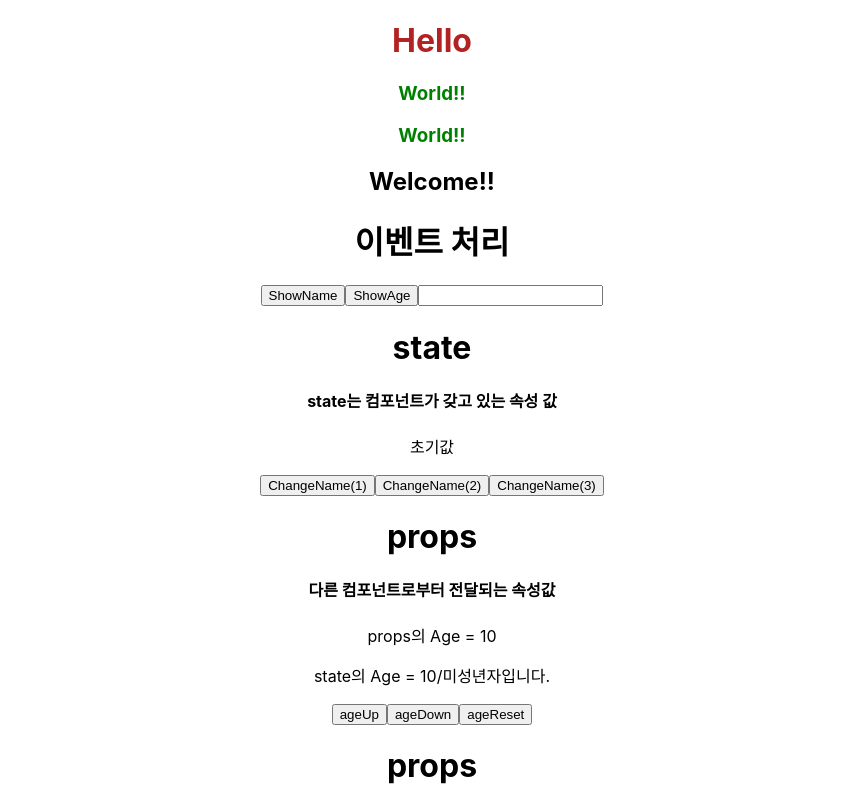
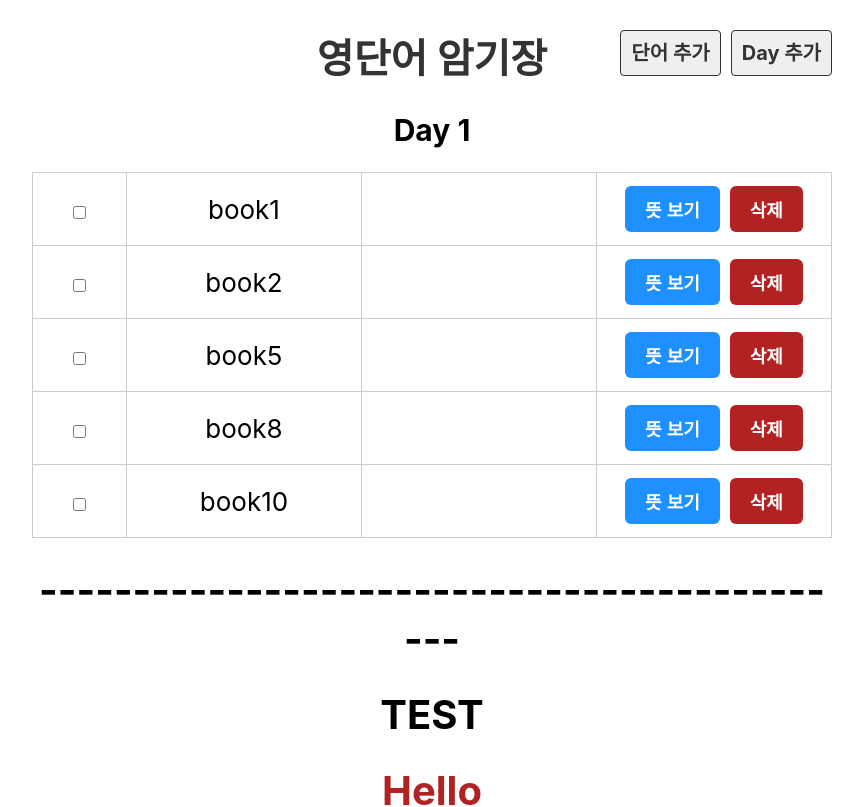
Before and after one commit to cjy324/react_exam, a React (Create React App) app: page /day/1 in a window 1280 px wide. Shown: the top 807 px of the page, without its empty margins (208-1071 px from the left). Built offline with nearby package versions, Linux system fonts and the light colour scheme.

Commit message:
21.06.04 router-dom 적용, 단어 암기 이벤트 적용, json-server 설치 등

```diff
--- a/package.json
+++ b/package.json
@@ -8,6 +8,7 @@
     "@testing-library/user-event": "^12.8.3",
     "react": "^17.0.2",
     "react-dom": "^17.0.2",
+    "react-router-dom": "^5.2.0",
     "react-scripts": "^4.0.3",
     "web-vitals": "^1.1.2"
   },
--- a/src/App.js
+++ b/src/App.js
@@ -1,9 +1,22 @@
 import './App.css';
+
+//컴포넌트 불러오기
 import Hello from './component/Hello';
 import Event from './component/Event';
 import State from './component/State';
 import Welcome from './component/Welcome';
 import Props from './component/Props';
+import Header from './component/Header';
+import DayList from './component/DayList';
+import Day from './component/Day';
+
+//라우터 불러오기
+import {
+  BrowserRouter,
+  Route,
+  Switch
+} from 'react-router-dom';
+import EmptyPage from './component/EmptyPage';
 
 //함수형 컴포넌트
 //모든 컴포넌트는 대문자로 시작해야 함
@@ -20,7 +33,29 @@ function App() {
   //JSX(JacaScript XML)
   //HTML과 유사한 개념
   return (
+    // App 전체를 BrowserRouter로 감싸준다.
+    <BrowserRouter>
       <div className="App">
+        <Header />
+        {/* Switch외부는 모든 페이지에 공통적으로 노출된다.
+        Switch내부는 URL에 따라 각각 다른 페이지를 보여준다 */}
+        <Switch>
+          {/* '/'는 그냥 첫페이지를 의미 */}
+          {/* 'exact'를 적용하면 URL이 정확히 일치할 때만 그 URL로 이동함
+          'exact'를 적용하지 않은 경우 '/day'라고 쳐도 '/'가 포함되어 있기때문에 '/'경로로 이동하게 됨 */}
+          <Route exact path="/">
+            <DayList />
+          </Route>
+          {/* 다이다믹한 URL의 값을 처리할 때에는
+          ':'을 사용하면 'day'라는 변수로 경로의 값을 얻을 수 있다 */}
+          <Route path="/day/:day">
+            <Day />
+          </Route>
+          {/* 'path'를 따로 설정하지 않으면 잘못된 URL로 접근시 아래 페이지로 이동하게 됨 */}
+          <Route>
+            <EmptyPage/>
+          </Route>
+        </Switch>
           {/* 태그안에 스타일을 넣기 위해선 객체로 작성해야 함 */}
           {/* <h1
             style={
@@ -34,7 +69,8 @@ function App() {
             <p>{2+3}</p>
           </h1>
           <a href={naver.url} target="_blank">{naver.name}</a> */}
-
+          <h1>---------------------------------------------</h1>
+          <h1>TEST</h1>
           <Hello />
           <Welcome />
           <Event />
@@ -42,6 +78,7 @@ function App() {
           <Props age={10}/>
           <Props age={20}/>
       </div>
+    </BrowserRouter>
   );
 }
 
--- /dev/null
+++ b/src/component/Day.js
@@ -0,0 +1,28 @@
+import dummy from '../db/data.json';
+// URL에 포함된 값을 얻기 위해 react-router-dom에서 제공하는 'useParams'를 사용
+import { useParams } from 'react-router-dom';
+import Word from './Word';
+
+export default function Day(){
+
+  //1번 방식
+  //const day = useParams().day;
+  //2번 방식
+  const {day} = useParams();
+                                                          //숫자로 형변환
+  const wordList = dummy.words.filter(word => word.day === Number(day));
+
+  return(
+    <>
+      <h2>Day {day}</h2>
+      <table>
+        <tbody>
+          {wordList.map(word => (
+            //'Word'컴포넌트에 word값과 key값을 props로 전달
+            <Word word={word} key={word.id}/>
+          ))}
+        </tbody>
+      </table>
+    </>
+  )
+}
--- /dev/null
+++ b/src/component/DayList.js
@@ -0,0 +1,20 @@
+import { Link } from 'react-router-dom';
+import dummy from '../db/data.json';
+
+export default function DayList(){
+  return(
+    <>
+      <ul className="list_day">
+        {dummy.days.map(day => (
+          <li key={day.id}>
+            {/* Link는 랜더링 시 a태그(+ href)로 랜더링된다 */}
+            <Link to={`/day/${day.day}`}>
+              Day {day.day}
+            </Link>
+          </li>
+        ))}
+
+      </ul>
+    </>
+  )
+};
--- /dev/null
+++ b/src/component/EmptyPage.js
@@ -0,0 +1,14 @@
+import { Link } from "react-router-dom";
+
+export default function EmptyPage(){
+  return(
+    <>
+      <h3>
+        잘못된 접근입니다.
+      </h3>
+      <Link to="/">
+        홈으로 이동
+      </Link>
+    </>
+  )
+};
--- /dev/null
+++ b/src/component/Header.js
@@ -0,0 +1,21 @@
+import { Link } from "react-router-dom";
+
+export default function Header(){
+  return (
+    <div className="header">
+      <h1>
+        <Link to="/">
+          영단어 암기장
+        </Link>
+      </h1>
+      <div className="menu">
+        <a href="#x" className="link">
+          단어 추가
+        </a>
+        <a href="#x" className="link">
+          Day 추가
+        </a>
+      </div>
+    </div>
+  )
+};
--- /dev/null
+++ b/src/component/Word.js
@@ -0,0 +1,40 @@
+
+//props를 가져오는 방식 1
+//export default function Word(props)){
+
+import { useState } from "react"
+
+//props를 가져오는 방식 2
+export default function Word({ word }){
+
+  const [isShow, setIsShow] = useState(false);
+  const [isDone, setIsDone] = useState(word.isDone);
+
+  function toggleShow(){
+    setIsShow(!isShow)
+  }
+
+  function toggleDone(){
+    setIsDone(!isDone)
+  }
+
+  return (
+    <>
+      <tr className={isDone ? 'off' : ''}>
+        <td>
+          <input type="checkbox" checked={isDone} onChange={toggleDone}/>
+        </td>
+        <td>
+          {word.eng}
+        </td>
+        <td>
+          {isShow && word.kor}
+        </td>
+        <td>
+          <button onClick={toggleShow}>뜻 {isShow ? "숨기기" : "보기"}</button>
+          <button className="btn_del">삭제</button>
+        </td>
+      </tr>
+    </>
+  )
+}
--- /dev/null
+++ b/src/db/data.json
@@ -0,0 +1,79 @@
+{
+    "days" : [
+      {"id": 1, "day": 1},
+      {"id": 2, "day": 2},
+      {"id": 3, "day": 3}
+    ],
+    "words" : [
+      {
+        "id": 1,
+        "day": 1,
+        "eng": "book1",
+        "kor": "책1",
+        "isDone": false
+      },
+      {
+        "id": 2,
+        "day": 1,
+        "eng": "book2",
+        "kor": "책2",
+        "isDone": false
+      },
+      {
+        "id": 3,
+        "day": 2,
+        "eng": "book3",
+        "kor": "책3",
+        "isDone": false
+      },
+      {
+        "id": 4,
+        "day": 3,
+        "eng": "book4",
+        "kor": "책4",
+        "isDone": false
+      },
+      {
+        "id": 5,
+        "day": 1,
+        "eng": "book5",
+        "kor": "책5",
+        "isDone": false
+      },
+      {
+        "id": 6,
+        "day": 2,
+        "eng": "book6",
+        "kor": "책6",
+        "isDone": false
+      },
+      {
+        "id": 7,
+        "day": 3,
+        "eng": "book7",
+        "kor": "책7",
+        "isDone": false
+      },
+      {
+        "id": 8,
+        "day": 1,
+        "eng": "book8",
+        "kor": "책8",
+        "isDone": false
+      },
+      {
+        "id": 9,
+        "day": 2,
+        "eng": "book9",
+        "kor": "책9",
+        "isDone": false
+      },
+      {
+        "id": 10,
+        "day": 1,
+        "eng": "book10",
+        "kor": "책10",
+        "isDone": false
+      }
+    ]
+}
--- a/src/index.css
+++ b/src/index.css
@@ -1,13 +1,132 @@
 body {
   margin: 0;
-  font-family: -apple-system, BlinkMacSystemFont, 'Segoe UI', 'Roboto', 'Oxygen',
-    'Ubuntu', 'Cantarell', 'Fira Sans', 'Droid Sans', 'Helvetica Neue',
+  font-family: -apple-system, BlinkMacSystemFont, "Segoe UI", "Roboto", "Oxygen",
+    "Ubuntu", "Cantarell", "Fira Sans", "Droid Sans", "Helvetica Neue",
     sans-serif;
   -webkit-font-smoothing: antialiased;
   -moz-osx-font-smoothing: grayscale;
+  font-size: 20px;
+}
+
+ol,
+ul {
+  margin: 0;
+  padding: 0;
+  list-style: none;
 }
 
 code {
-  font-family: source-code-pro, Menlo, Monaco, Consolas, 'Courier New',
+  font-family: source-code-pro, Menlo, Monaco, Consolas, "Courier New",
     monospace;
 }
+
+a {
+  text-decoration: none;
+  color: #333;
+}
+
+.App {
+  width: 800px;
+  margin: 0 auto;
+}
+
+.header {
+  position: relative;
+}
+
+.header .menu {
+  position: absolute;
+  top: 10px;
+  right: 0;
+}
+
+.header .link {
+  border: 1px solid #333;
+  padding: 10px;
+  margin-left: 10px;
+  background-color: #efefef;
+  font-weight: bold;
+  border-radius: 4px;
+}
+
+.list_day {
+  display: flex;
+  flex-wrap: wrap;
+}
+
+.list_day li {
+  flex: 20% 0 0;
+  box-sizing: border-box;
+  padding: 10px;
+}
+
+.list_day a {
+  display: block;
+  padding: 20px 0;
+  font-weight: bold;
+  color: #fff;
+  text-align: center;
+  border-radius: 10px;
+  background-color: dodgerblue;
+}
+
+table {
+  border-collapse: collapse;
+  width: 100%;
+}
+table td {
+  width: 25%;
+  height: 70px;
+  border: 1px solid #ccc;
+  text-align: center;
+  font-size: 26px;
+}
+
+table td:first-child {
+  width: 10%;
+}
+
+.off td {
+  background: #eee;
+  color: #ccc;
+}
+
+.btn_del {
+  margin-left: 10px;
+  color: #fff;
+  background-color: firebrick;
+}
+
+button {
+  padding: 10px;
+  font-weight: bold;
+  font-size: 18px;
+  cursor: pointer;
+  border: 0 none;
+  border-radius: 6px;
+  padding: 10px 20px;
+  color: #fff;
+  background-color: dodgerblue;
+}
+
+.input_area {
+  margin-bottom: 10px;
+}
+
+.input_area label {
+  display: block;
+  margin-bottom: 10px;
+}
+
+.input_area input {
+  width: 400px;
+  height: 40px;
+  font-size: 20px;
+  padding: 0 10px;
+}
+
+.input_area select {
+  width: 400px;
+  height: 40px;
+  font-size: 20px;
+}
```
Also changed, not shown: 1 other file (tests, documents, lock files or other folders). Lines whose indentation alone changed are shown as unchanged.
